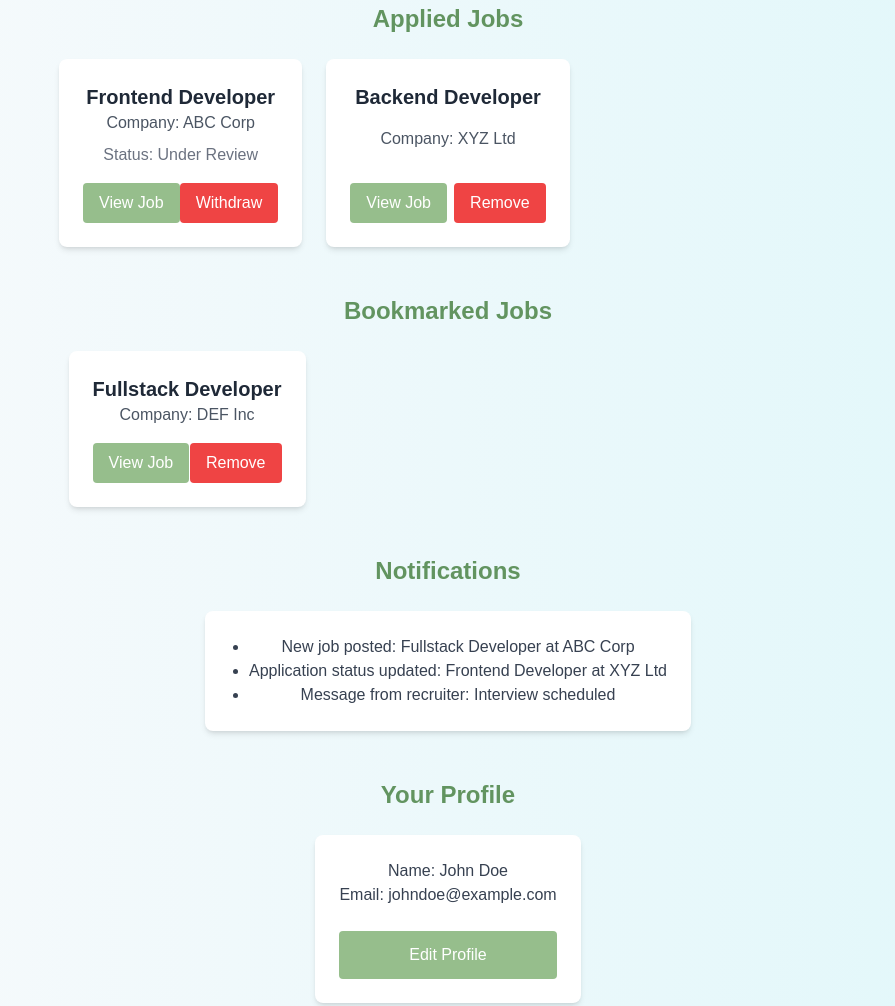
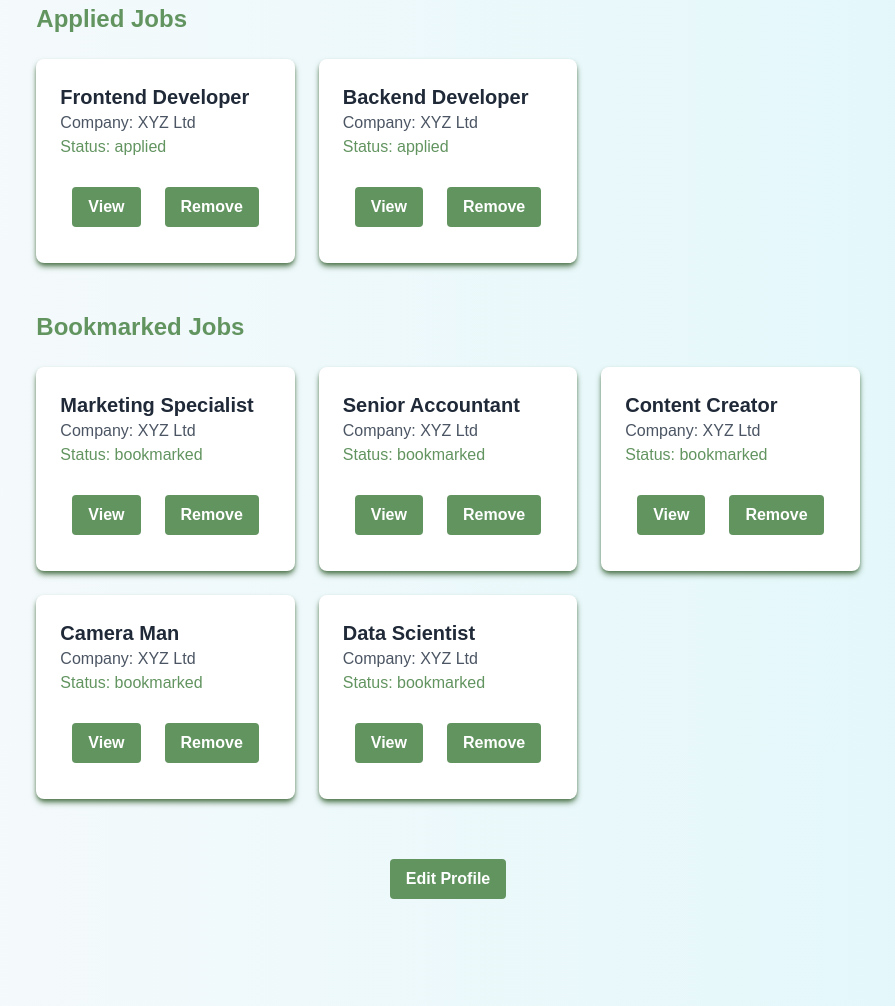
Before and after one commit to betterbenii/job-listing-frontend, a website: page html/candidate-dashboard.html in a window 1280 px wide. Shown: the part 269-1275 px from the top of the page, without its empty margins (192-1087 px from the left). Drawn offline with Linux system fonts and the light colour scheme.

Commit message:
worked on the candidate dashboard page

```diff
--- a/html/candidate-dashboard.html
+++ b/html/candidate-dashboard.html
@@ -16,14 +16,14 @@
       <nav class="hidden md:flex items-center space-x-4">
         <a href="/job-listings.html" class="text-tea_green hover:text-olivine">Jobs</a>
         <a href="#notifications" class="text-tea_green hover:text-olivine">Notifications</a>
-        <a href="#profile" class="text-tea_green hover:text-olivine">Profile</a>
+        <a href="candidate-profile.html" class="text-tea_green hover:text-olivine">Profile</a>
       </nav>
-      <a href="/login.html" class="px-4 py-2 bg-olivine text-white font-semibold rounded hover:bg-light_green">Logout</a>
+      <a href="/" class="px-4 py-2 bg-asparagus text-white font-semibold rounded hover:bg-olivine">Logout</a>
     </div>
   </header>
 
   <!-- Main Content -->
-  <main class="container mx-auto px-6 py-12">
+  <main class="container text-left mx-auto px-6 py-12">
     <!-- Candidate Welcome Section -->
     <section class="text-center mb-12">
       <h2 class="text-4xl font-bold text-asparagus">Welcome, Candidate!</h2>
@@ -35,23 +35,24 @@
       <h3 class="text-2xl font-bold text-asparagus mb-6">Applied Jobs</h3>
       <div class="grid gap-6 md:grid-cols-2 lg:grid-cols-2 xl:grid-cols-3">
         <!-- Applied Job Card -->
-        <div class="bg-white p-6 rounded-lg shadow-md flex flex-col justify-between">
+        <div class="bg-white p-6 rounded-lg shadow-md shadow-asparagus-400 flex flex-col justify-between">
           <h4 class="text-xl font-semibold text-gray-800">Frontend Developer</h4>
-          <p class="text-gray-600">Company: ABC Corp</p>
-          <p class="text-gray-500 mt-2">Status: Under Review</p>
-          <div class="mt-4 flex justify-between items-center">
-            <a href="/job-detail.html" class="px-4 py-2 bg-olivine text-white rounded hover:bg-light_green">View Job</a>
-            <button class="px-4 py-2 bg-red-500 text-white rounded hover:bg-red-600">Withdraw</button>
+          <p class="text-gray-600">Company: XYZ Ltd</p>
+          <p class="text-asparagus-500">Status: applied</p>
+          <div class="mt-4 flex justify-between  items-center">
+            <button onclick="location.href='/job-detail.html'" class="px-4 py-2  mx-3 my-3 bg-asparagus text-white font-semibold rounded hover:bg-tea_green hover:text-asparagus-100">View</button>
+            <button class="px-4 py-2 mx-3 my-3 bg-asparagus text-white font-semibold rounded hover:bg-red-700 hover:text-white">Remove</button>
           </div>
         </div>
 
         <!-- Additional Job Card -->
-        <div class="bg-white p-6 rounded-lg shadow-md flex flex-col justify-between">
+        <div class="bg-white p-6 rounded-lg shadow-md shadow-asparagus-400 flex flex-col justify-between">
           <h4 class="text-xl font-semibold text-gray-800">Backend Developer</h4>
           <p class="text-gray-600">Company: XYZ Ltd</p>
-          <div class="mt-4 flex justify-between items-center">
-            <a href="/job-detail.html" class="px-4 py-2 bg-olivine text-white rounded hover:bg-light_green">View Job</a>
-            <button class="px-4 py-2 bg-red-500 text-white rounded hover:bg-red-600">Remove</button>
+          <p class="text-asparagus-500">Status: applied</p>
+          <div class="mt-4 flex justify-between  items-center">
+            <button onclick="location.href='/job-detail.html'" class="px-4 py-2  mx-3 my-3 bg-asparagus text-white font-semibold rounded hover:bg-tea_green hover:text-asparagus-100">View</button>
+            <button class="px-4 py-2 mx-3 my-3 bg-asparagus text-white font-semibold rounded hover:bg-red-700 hover:text-white">Remove</button>
           </div>
         </div>
       </div>
@@ -61,37 +62,67 @@
     <section class="mb-12">
       <h3 class="text-2xl font-bold text-asparagus mb-6">Bookmarked Jobs</h3>
       <div class="grid gap-6 md:grid-cols-2 lg:grid-cols-2 xl:grid-cols-3">
-        <div class="bg-white p-6 rounded-lg shadow-md flex flex-col justify-between">
-          <h4 class="text-xl font-semibold text-gray-800">Fullstack Developer</h4>
-          <p class="text-gray-600">Company: DEF Inc</p>
-          <div class="mt-4 flex justify-between items-center">
-            <a href="/job-detail.html" class="px-4 py-2 bg-olivine text-white rounded hover:bg-light_green">View Job</a>
-            <button class="px-4 py-2 bg-red-500 text-white rounded hover:bg-red-600">Remove</button>
+        <!-- Applied Job Card -->
+        <div class="bg-white p-6 rounded-lg shadow-md shadow-asparagus-400 flex flex-col justify-between">
+          <h4 class="text-xl font-semibold text-gray-800">Marketing Specialist</h4>
+          <p class="text-gray-600">Company: XYZ Ltd</p>
+          <p class="text-asparagus-500">Status: bookmarked</p>
+          <div class="mt-4 flex justify-between  items-center">
+            <button onclick="location.href='/job-detail.html'" class="px-4 py-2  mx-3 my-3 bg-asparagus text-white font-semibold rounded hover:bg-tea_green hover:text-asparagus-100">View</button>
+            <button class="px-4 py-2 mx-3 my-3 bg-asparagus text-white font-semibold rounded hover:bg-red-700 hover:text-white">Remove</button>
+          </div>
+        </div>
+
+        <!-- Additional Job Card -->
+        <div class="bg-white p-6 rounded-lg shadow-md shadow-asparagus-400 flex flex-col justify-between">
+          <h4 class="text-xl font-semibold text-gray-800">Senior Accountant</h4>
+          <p class="text-gray-600">Company: XYZ Ltd</p>
+          <p class="text-asparagus-500">Status: bookmarked</p>
+          <div class="mt-4 flex justify-between  items-center">
+            <button onclick="location.href='/job-detail.html'" class="px-4 py-2  mx-3 my-3 bg-asparagus text-white font-semibold rounded hover:bg-tea_green hover:text-asparagus-100">View</button>
+            <button class="px-4 py-2 mx-3 my-3 bg-asparagus text-white font-semibold rounded hover:bg-red-700 hover:text-white">Remove</button>
+          </div>
+        </div>
+
+        <div class="bg-white p-6 rounded-lg shadow-md shadow-asparagus-400 flex flex-col justify-between">
+          <h4 class="text-xl font-semibold text-gray-800">Content Creator</h4>
+          <p class="text-gray-600">Company: XYZ Ltd</p>
+          <p class="text-asparagus-500">Status: bookmarked</p>
+          <div class="mt-4 flex justify-between  items-center">
+            <button onclick="location.href='/job-detail.html'" class="px-4 py-2  mx-3 my-3 bg-asparagus text-white font-semibold rounded hover:bg-tea_green hover:text-asparagus-100">View</button>
+            <button class="px-4 py-2 mx-3 my-3 bg-asparagus text-white font-semibold rounded hover:bg-red-700 hover:text-white">Remove</button>
+          </div>
+        </div>
+
+        <div class="bg-white p-6 rounded-lg shadow-md shadow-asparagus-400 flex flex-col justify-between">
+          <h4 class="text-xl font-semibold text-gray-800">Camera Man</h4>
+          <p class="text-gray-600">Company: XYZ Ltd</p>
+          <p class="text-asparagus-500">Status: bookmarked</p>
+          <div class="mt-4 flex justify-between  items-center">
+            <button onclick="location.href='/job-detail.html'" class="px-4 py-2  mx-3 my-3 bg-asparagus text-white font-semibold rounded hover:bg-tea_green hover:text-asparagus-100">View</button>
+            <button class="px-4 py-2 mx-3 my-3 bg-asparagus text-white font-semibold rounded hover:bg-red-700 hover:text-white">Remove</button>
+          </div>
+        </div>
+
+        <div class="bg-white p-6 rounded-lg shadow-md shadow-asparagus-400 flex flex-col justify-between">
+          <h4 class="text-xl font-semibold text-gray-800">Data Scientist</h4>
+          <p class="text-gray-600">Company: XYZ Ltd</p>
+          <p class="text-asparagus-500">Status: bookmarked</p>
+          <div class="mt-4 flex justify-between  items-center">
+            <button onclick="location.href='/job-detail.html'" class="px-4 py-2  mx-3 my-3 bg-asparagus text-white font-semibold rounded hover:bg-tea_green hover:text-asparagus-100">View</button>
+            <button class="px-4 py-2 mx-3 my-3 bg-asparagus text-white font-semibold rounded hover:bg-red-700 hover:text-white">Remove</button>
           </div>
         </div>
       </div>
     </section>
 
-    <!-- Notifications Section -->
-    <section class="mb-12">
-      <h3 class="text-2xl font-bold text-asparagus mb-6">Notifications</h3>
-      <div class="bg-white p-6 rounded-lg shadow-md">
-        <ul class="list-disc pl-5 text-gray-700">
-          <li>New job posted: Fullstack Developer at ABC Corp</li>
-          <li>Application status updated: Frontend Developer at XYZ Ltd</li>
-          <li>Message from recruiter: Interview scheduled</li>
-        </ul>
-      </div>
-    </section>
+
 
     <!-- Profile Section -->
     <section class="mb-12">
-      <h3 class="text-2xl font-bold text-asparagus mb-6">Your Profile</h3>
-      <div class="bg-white p-6 rounded-lg shadow-md flex flex-col justify-between">
-        <p class="text-gray-700">Name: John Doe</p>
-        <p class="text-gray-700">Email: johndoe@example.com</p>
-        <button onclick="location.href='/edit-candidate-profile.html'" class="mt-6 px-6 py-3 bg-olivine text-white rounded hover:bg-light_green">Edit Profile</button>
-      </div>
+
+        <button onclick="location.href='/edit-candidate-profile.html'" class="px-4 py-2  mx-3 my-3 bg-asparagus text-white font-semibold rounded hover:bg-tea_green hover:text-asparagus-100">Edit Profile</button>
+
     </section>
   </main>
 
```
Also changed, not shown: css/output.css.
